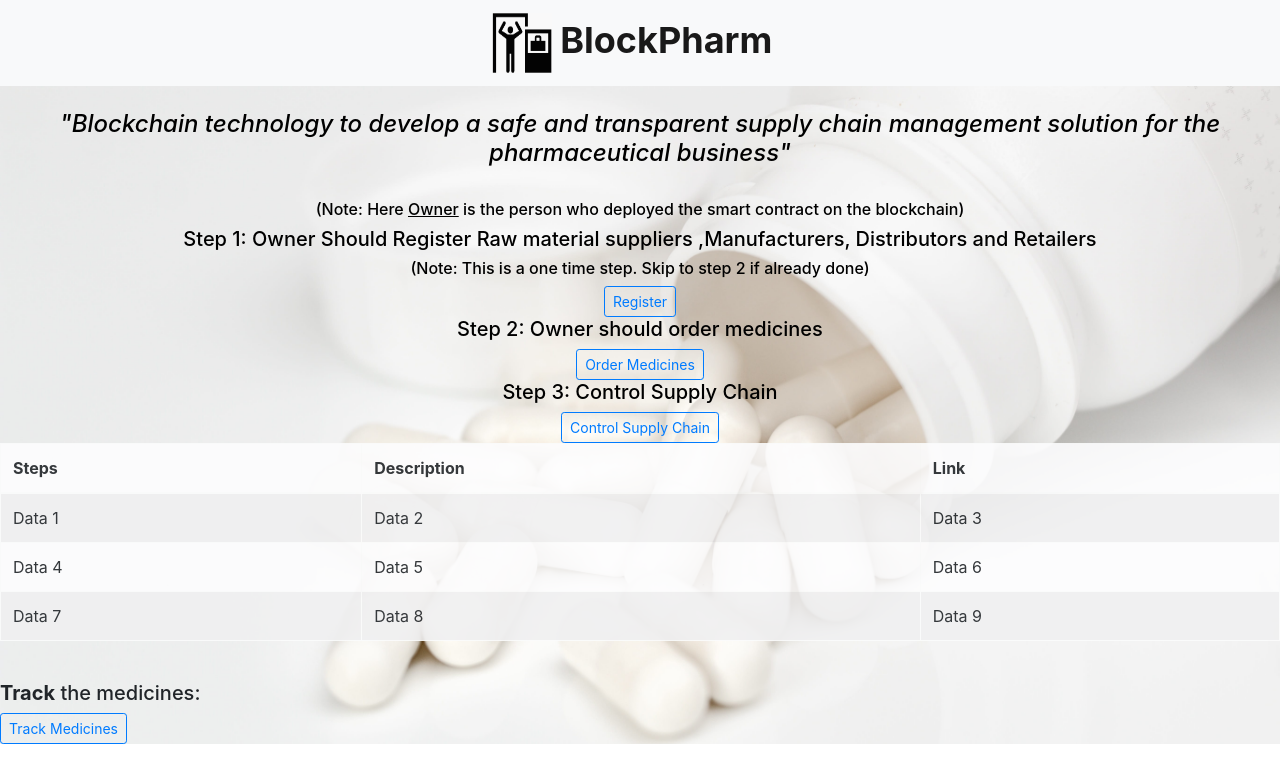
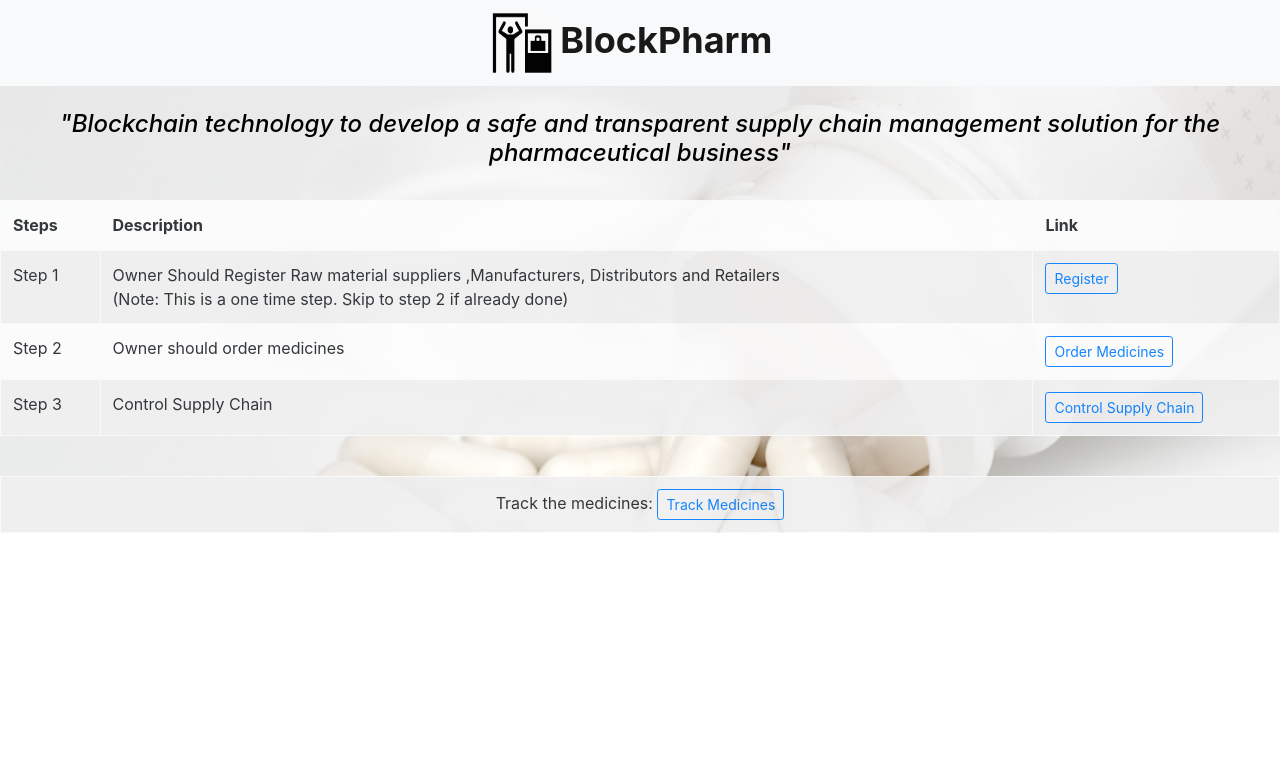
Before and after one commit to Saumya-Purohit/BlockPharm--supply-chain-truffle-react-main, a React (Create React App) app in the folder client/: page / in a window 1280 px wide. Shown: the top 782 px of the page. Built offline with nearby package versions, Linux system fonts and the light colour scheme.

Commit message:
blockchain

```diff
--- a/client/src/Home.js
+++ b/client/src/Home.js
@@ -85,19 +85,8 @@ function Home() {
                 <br />
                 <h4 style={{ fontStyle: 'italic' }}>"Blockchain technology to develop a safe and transparent supply chain management solution
                     for the pharmaceutical business"</h4>
-                    <nr />
+
                     <br />
-                <h6>(Note: Here <u>Owner</u> is the person who deployed the smart contract on the blockchain)</h6>
-                <h5>Step 1: Owner Should Register Raw material suppliers ,Manufacturers, Distributors and Retailers</h5>
-                <h6>(Note: This is a one time step. Skip to step 2 if already done)</h6>
-                <button onClick={redirect_to_roles} className="btn btn-outline-primary btn-sm">Register</button>
-                <br />
-                <h5>Step 2: Owner should order medicines</h5>
-                <button onClick={redirect_to_addmed} className="btn btn-outline-primary btn-sm">Order Medicines</button>
-                <br />
-                <h5>Step 3: Control Supply Chain</h5>
-                <button onClick={redirect_to_supply} className="btn btn-outline-primary btn-sm">Control Supply Chain</button>
-                <br />
 
 
             </div>
@@ -113,25 +102,44 @@ function Home() {
       </thead>
       <tbody>
         <tr>
-          <td>Data 1</td>
-          <td>Data 2</td>
-          <td>Data 3</td>
+          <td>Step 1</td>
+          <td>Owner Should Register Raw material suppliers ,Manufacturers, Distributors and Retailers<br/>
+          (Note: This is a one time step. Skip to step 2 if already done)
+          </td>
+          <td>
+          <button onClick={redirect_to_roles} className="btn btn-outline-primary btn-sm">Register</button>
+                <br />
+          </td>
         </tr>
         <tr>
-          <td>Data 4</td>
-          <td>Data 5</td>
-          <td>Data 6</td>
+          <td>Step 2</td>
+          <td>Owner should order medicines</td>
+          <td>
+          <button onClick={redirect_to_addmed} className="btn btn-outline-primary btn-sm">Order Medicines</button>
+          </td>
         </tr>
         <tr>
-          <td>Data 7</td>
-          <td>Data 8</td>
-          <td>Data 9</td>
+          <td>Step 3</td>
+          <td>Control Supply Chain</td>
+          <td>
+          <button onClick={redirect_to_supply} className="btn btn-outline-primary btn-sm">Control Supply Chain</button>
+                <br />
+          </td>
         </tr>
       </tbody>
     </Table>
     <br />
-                <h5><b>Track</b> the medicines:</h5>
-                <button onClick={redirect_to_track} className="btn btn-outline-primary btn-sm">Track Medicines</button>
+
+
+    <Table striped bordered hover variant="light" style={{opacity: 0.9}}>
+      <tbody>
+        <tr>
+          <td style={{width: '50%', textAlign: 'center'}}>
+            Track the medicines:  <button onClick={redirect_to_track} className="btn btn-outline-primary btn-sm">Track Medicines</button>
+            </td>
+        </tr>
+      </tbody>
+    </Table>
         </div>
     )
 }
```
